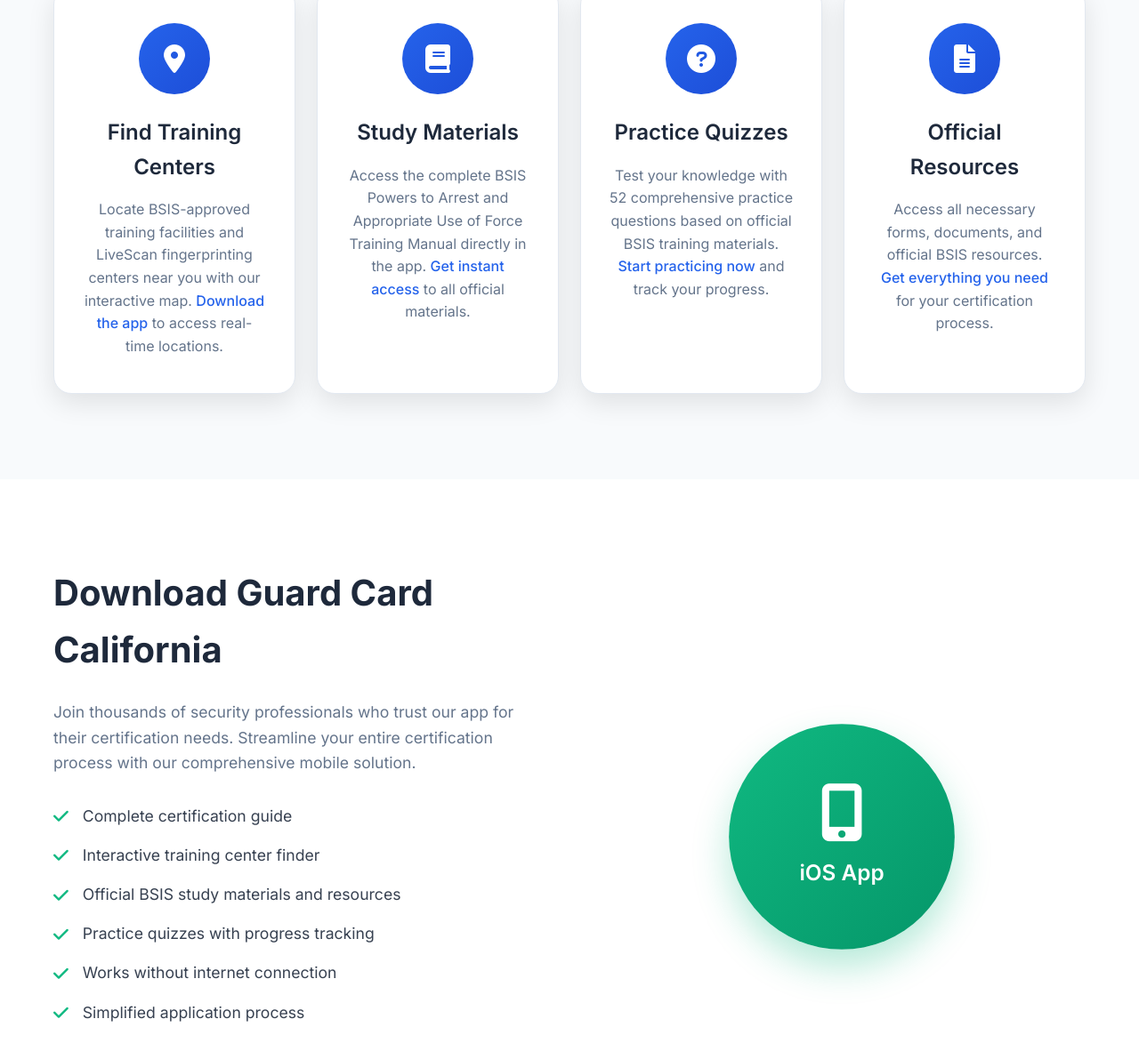
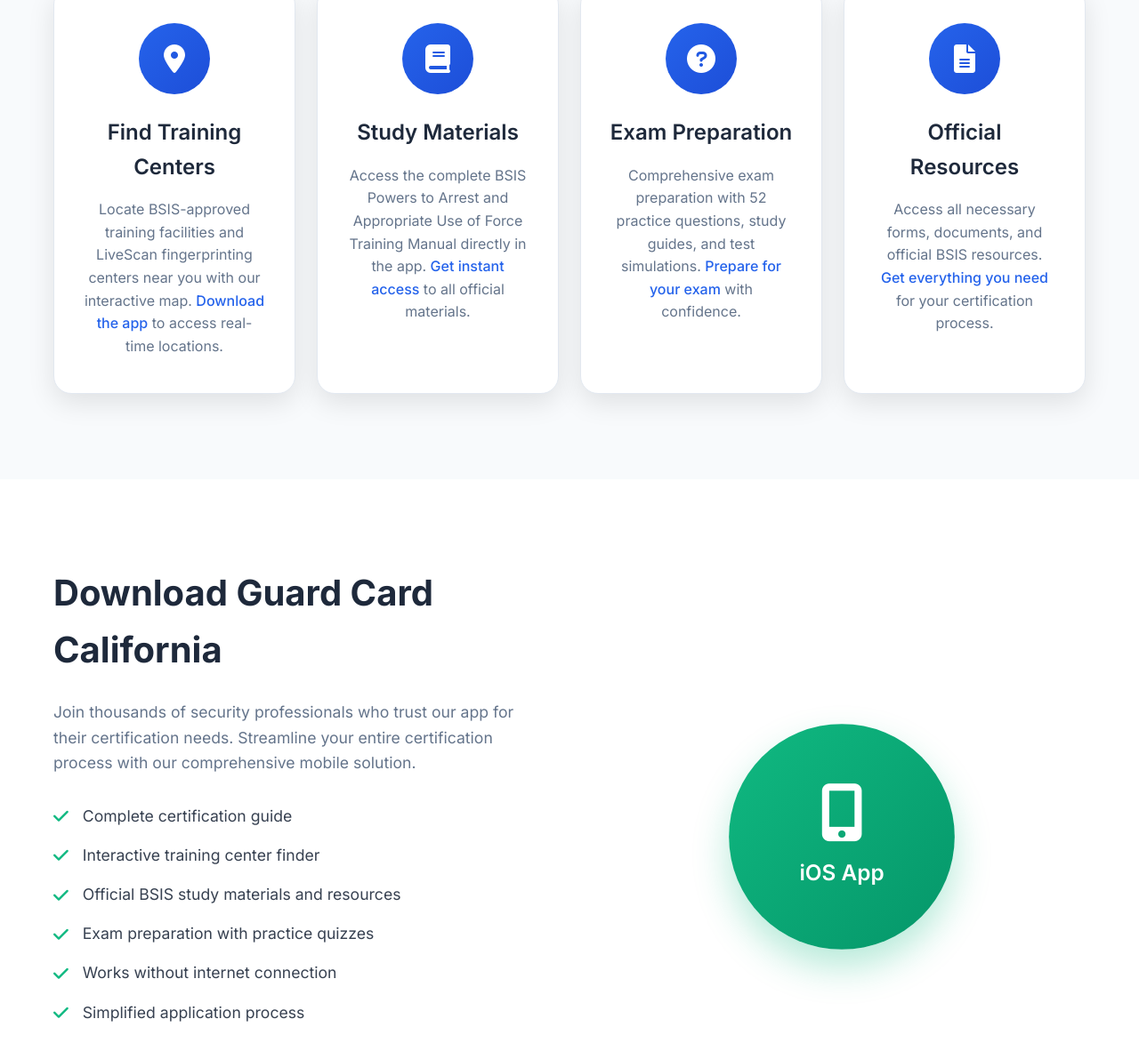
Before and after one commit to Shahabgeravesh/GuardCardCaWebsite, a plain HTML site: page index.html in a window 1280 px wide. Shown: the part 1116-2298 px from the top of the page at 89% size. Drawn offline with Linux system fonts and the light colour scheme.

Commit message:
Add exam preparation focus - update features, keywords, and navigation

```diff
--- a/index.html
+++ b/index.html
@@ -8,7 +8,7 @@
     <title>Guard Card California - BSIS Security Guard Certification App | Training & Study Materials</title>
     <meta name="title" content="Guard Card California - BSIS Security Guard Certification App | Training & Study Materials">
     <meta name="description" content="Master your California security guard certification with our comprehensive BSIS-approved app. Find training centers, study materials, practice quizzes, and complete your certification process. Download now for $4.99.">
-    <meta name="keywords" content="California security guard certification, BSIS, security guard training, guard card, security certification app, California security license, BSIS approved training, security guard study materials, LiveScan fingerprinting, Powers to Arrest training">
+    <meta name="keywords" content="California security guard certification, BSIS, security guard training, guard card, security certification app, California security license, BSIS approved training, security guard study materials, LiveScan fingerprinting, Powers to Arrest training, exam preparation, security guard exam">
     <meta name="author" content="Guard Card California">
     <meta name="robots" content="index, follow, max-image-preview:large, max-snippet:-1, max-video-preview:-1">
     <meta name="googlebot" content="index, follow">
@@ -143,8 +143,8 @@
                     <div class="service-icon">
                         <i class="fas fa-question-circle"></i>
                     </div>
-                    <h3>Practice Quizzes</h3>
-                    <p>Test your knowledge with 52 comprehensive practice questions based on official BSIS training materials. <a href="https://apps.apple.com/us/app/guard-card-california/id6751480977" target="_blank" rel="noopener">Start practicing now</a> and track your progress.</p>
+                    <h3>Exam Preparation</h3>
+                    <p>Comprehensive exam preparation with 52 practice questions, study guides, and test simulations. <a href="https://apps.apple.com/us/app/guard-card-california/id6751480977" target="_blank" rel="noopener">Prepare for your exam</a> with confidence.</p>
                 </div>
                 <div class="service-card">
                     <div class="service-icon">
@@ -168,7 +168,7 @@
                         <li><i class="fas fa-check"></i> Complete certification guide</li>
                         <li><i class="fas fa-check"></i> Interactive training center finder</li>
                         <li><i class="fas fa-check"></i> Official BSIS study materials and resources</li>
-                        <li><i class="fas fa-check"></i> Practice quizzes with progress tracking</li>
+                        <li><i class="fas fa-check"></i> Exam preparation with practice quizzes</li>
                         <li><i class="fas fa-check"></i> Works without internet connection</li>
                         <li><i class="fas fa-check"></i> Simplified application process</li>
                     </ul>
@@ -235,7 +235,7 @@
                     <ul>
                         <li><a href="#features">Training Centers</a></li>
                         <li><a href="#features">Study Materials</a></li>
-                        <li><a href="#features">Practice Quizzes</a></li>
+                        <li><a href="#features">Exam Preparation</a></li>
                         <li><a href="#features">Official Resources</a></li>
                     </ul>
                 </div>
```
